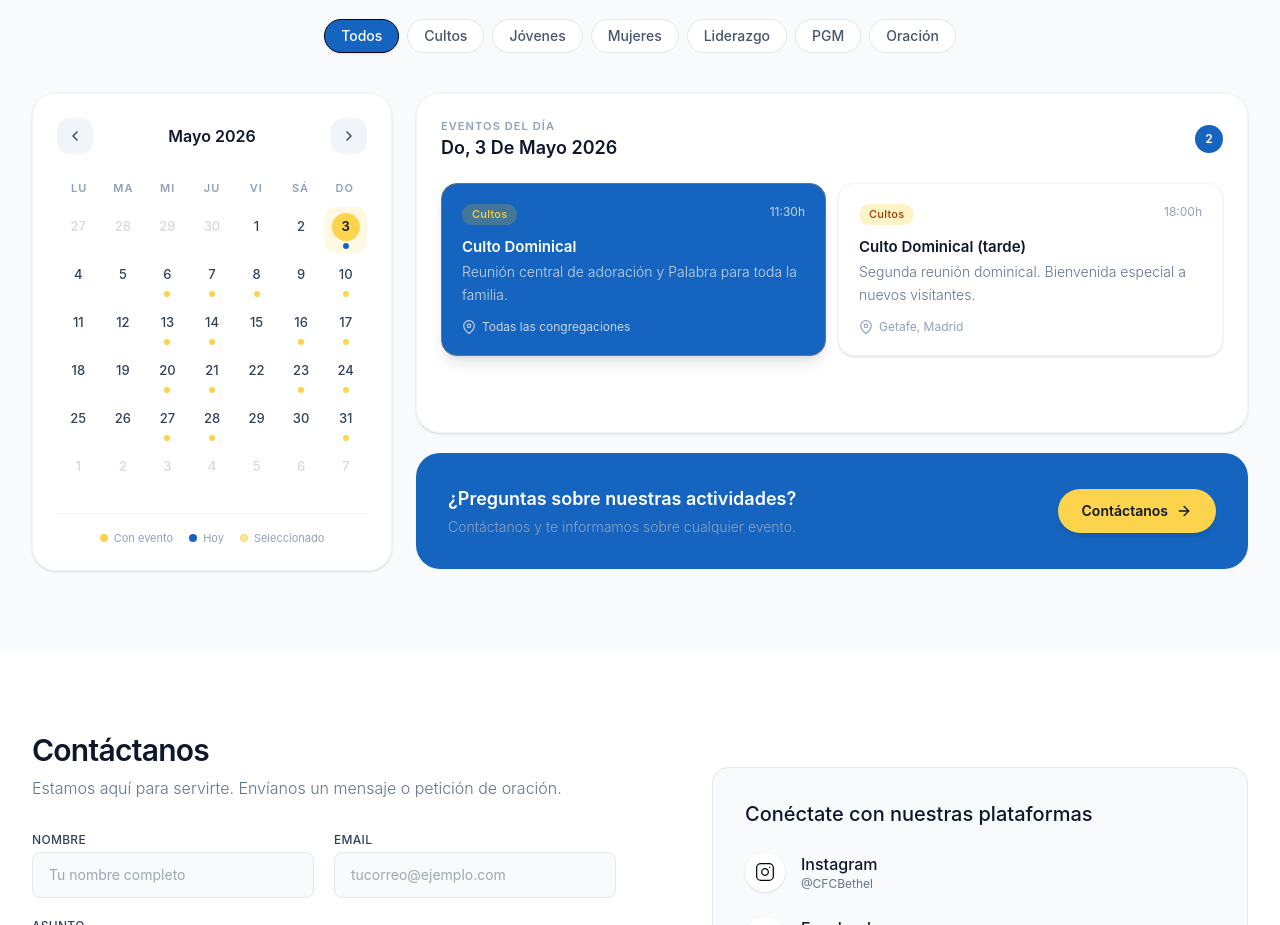
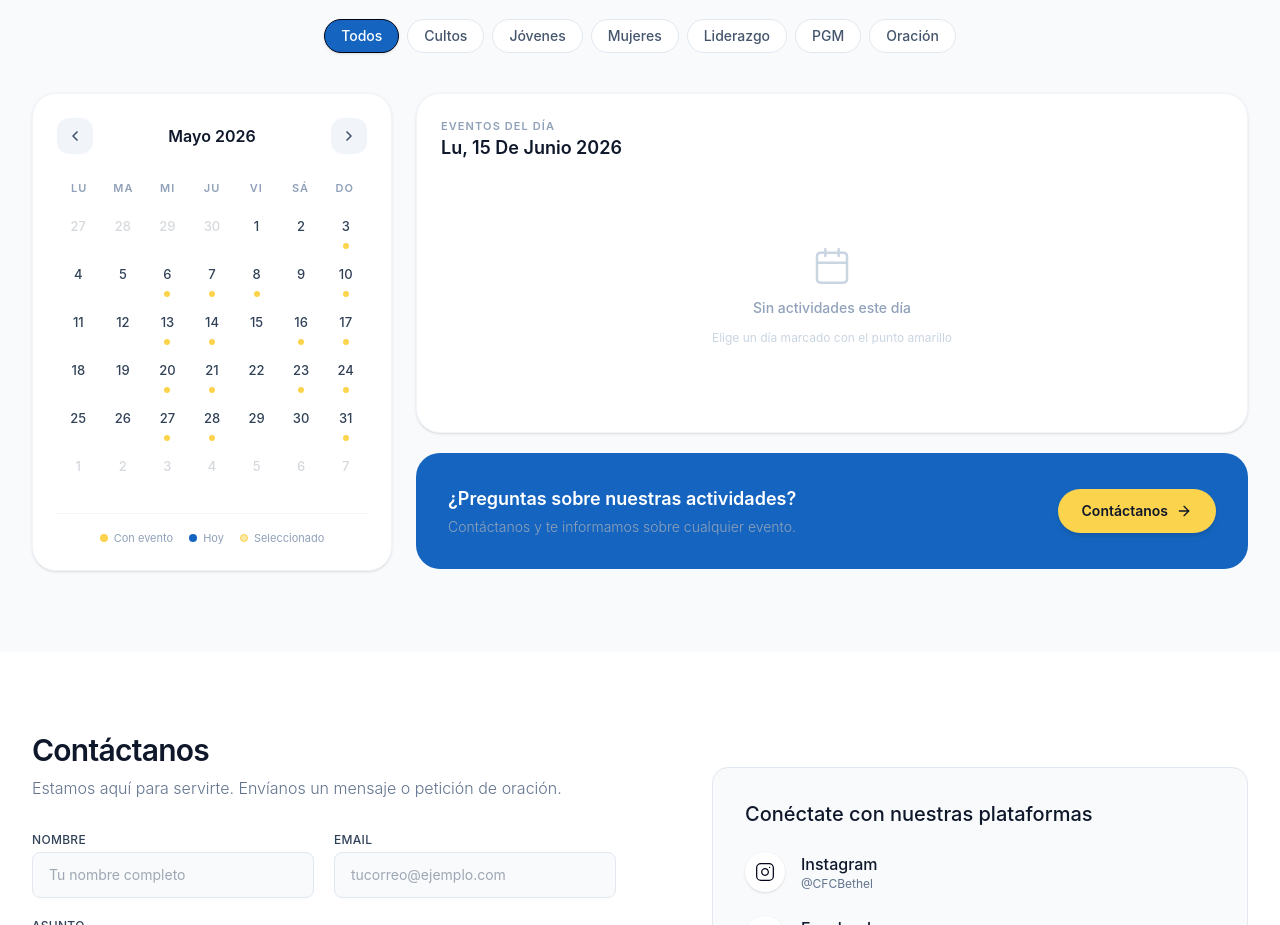
Before and after one commit to obed13/Bethel, a React (Vite) app: page / in a window 1280 px wide. Shown: the part 3580-4505 px from the top of the page. Built offline with nearby package versions, Linux system fonts and the light colour scheme.

Commit message:
fecha actual

```diff
--- a/src/components/secciones/Calendario.jsx
+++ b/src/components/secciones/Calendario.jsx
@@ -153,7 +153,7 @@ const Calendario = () => {
 
   const [viewYear,  setViewYear]  = useState(2026);
   const [viewMonth, setViewMonth] = useState(4);          // Mayo
-  const [selected,  setSelected]  = useState("2026-05-03");
+  const [selected,  setSelected]  = useState(todayStr);
   const [filter,    setFilter]    = useState("todos");
 
   const calDays = useMemo(() => buildCalendarDays(viewYear, viewMonth), [viewYear, viewMonth]);
```
